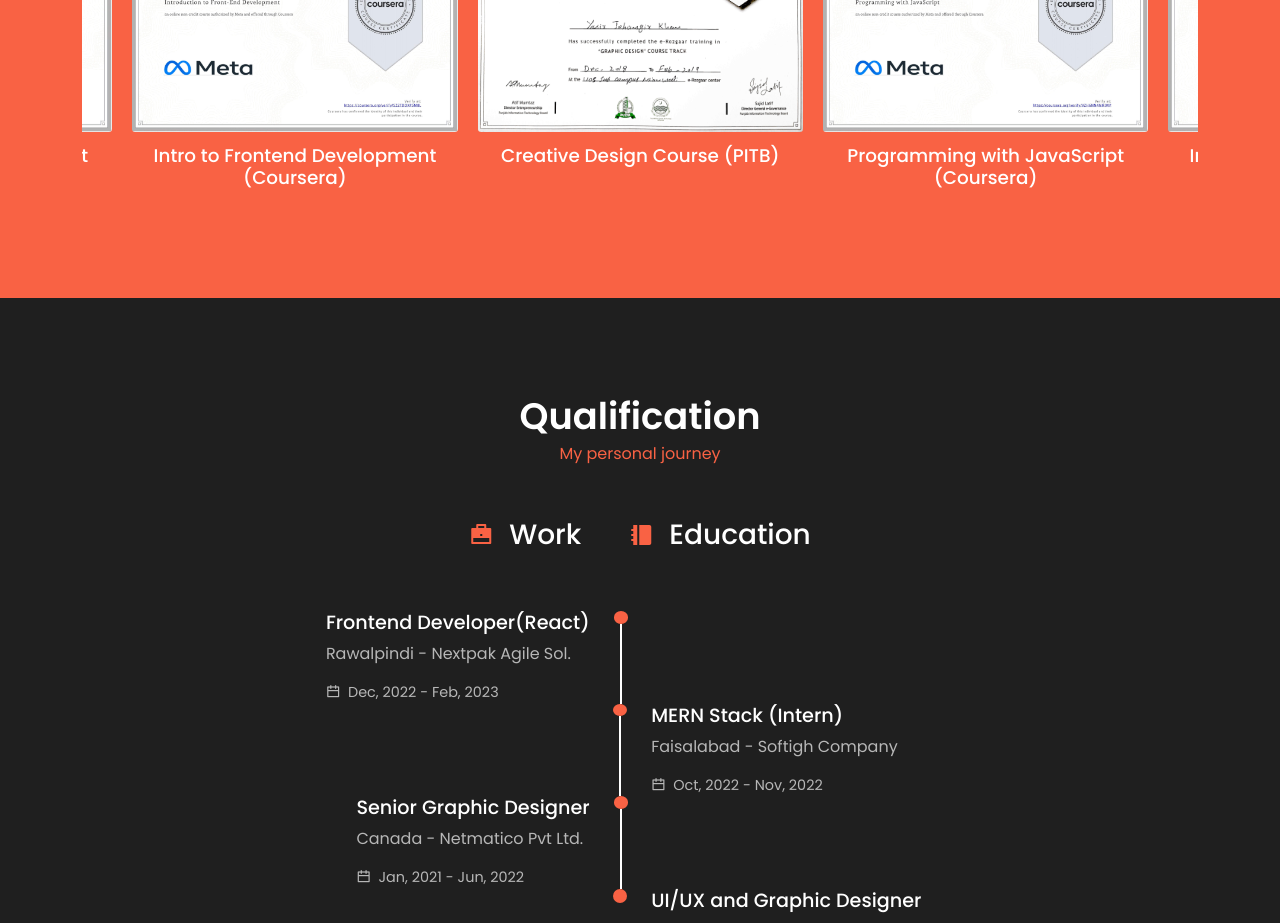
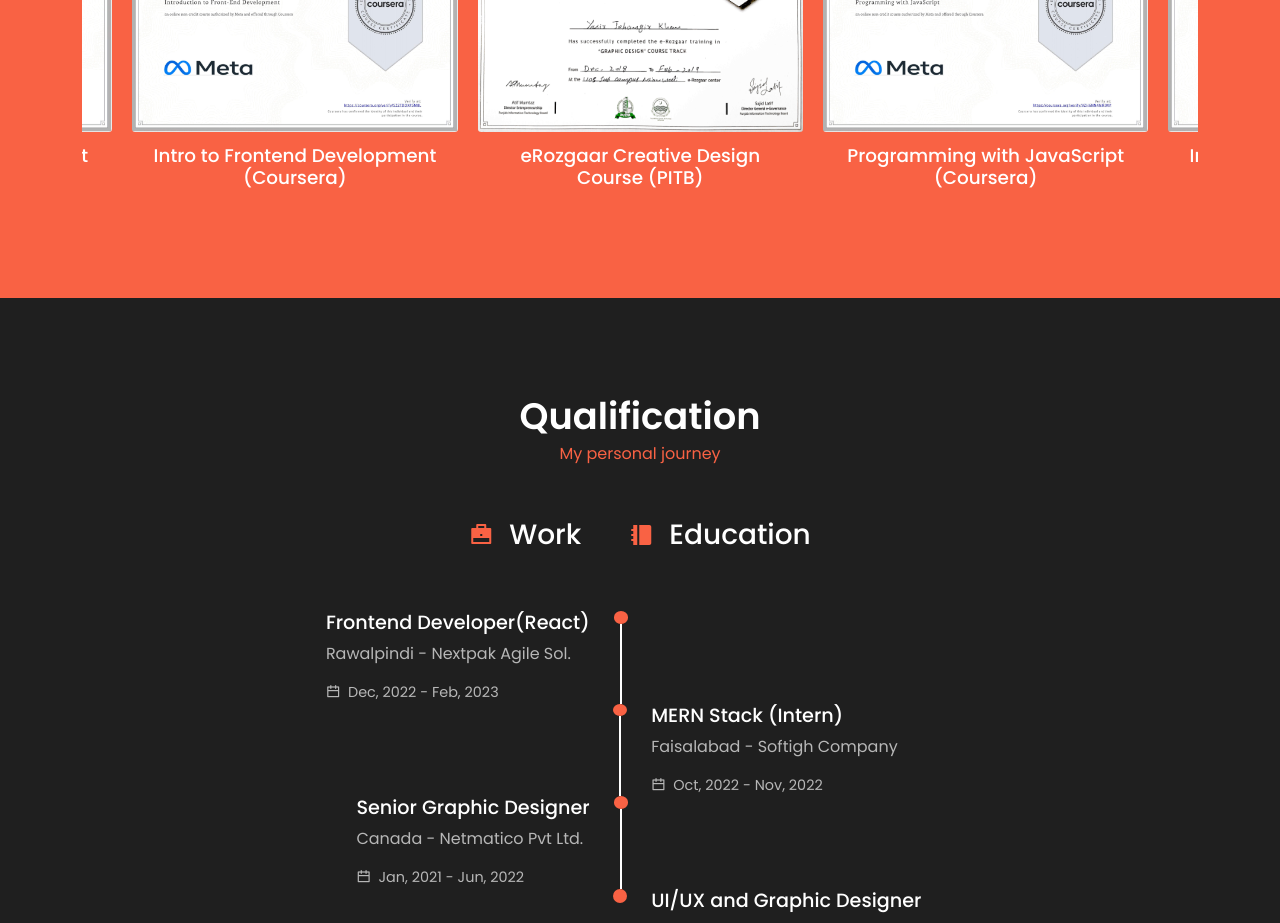
Before and after one commit to IamYasirNiazi/aftab-asim-portfolio, a React (Create React App) app: page / in a window 1280 px wide. Shown: the part 2220-3143 px from the top of the page. Built offline with nearby package versions, Linux system fonts and the light colour scheme.

Commit message:
certificates added

```diff
--- a/src/Components/Certificates.jsx
+++ b/src/Components/Certificates.jsx
@@ -36,7 +36,7 @@ const Certificates = () => {
                             <NavLink href='https://www.erozgaar.pitb.gov.pk/' target='_blank'>
                                 <div className='certificates__container__row__col__content item'>
                                     <img src={certificate_Image3} alt="certificates pic" className='certificates__container__row__col__content__img' />
-                                    <h5 className='certificates__container__row__col__content__title text-white'>Creative Design Course (PITB)</h5>
+                                    <h5 className='certificates__container__row__col__content__title text-white'>eRozgaar Creative Design Course (PITB)</h5>
                                 </div>
                             </NavLink>
 
--- a/src/Components/Footer.jsx
+++ b/src/Components/Footer.jsx
@@ -66,7 +66,7 @@ const Footer = (props) => {
                   to='services' smooth={true} spy={true}
                   >Services</Link></span>
                     <span><Link
-                  to='services' smooth={true} spy={true}
+                  to='portfolio' smooth={true} spy={true}
                   >Portfolio</Link></span>
                     <span><Link
                   to='contact' smooth={true} spy={true}
```
